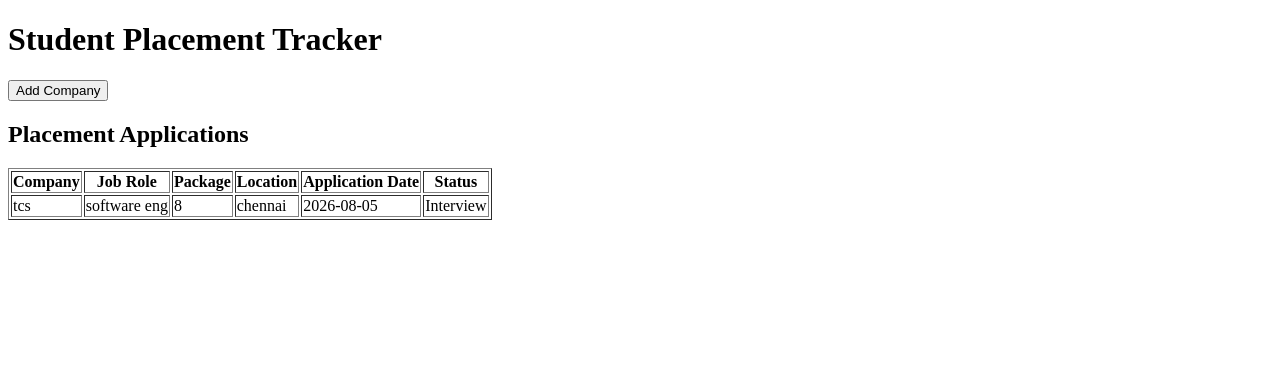
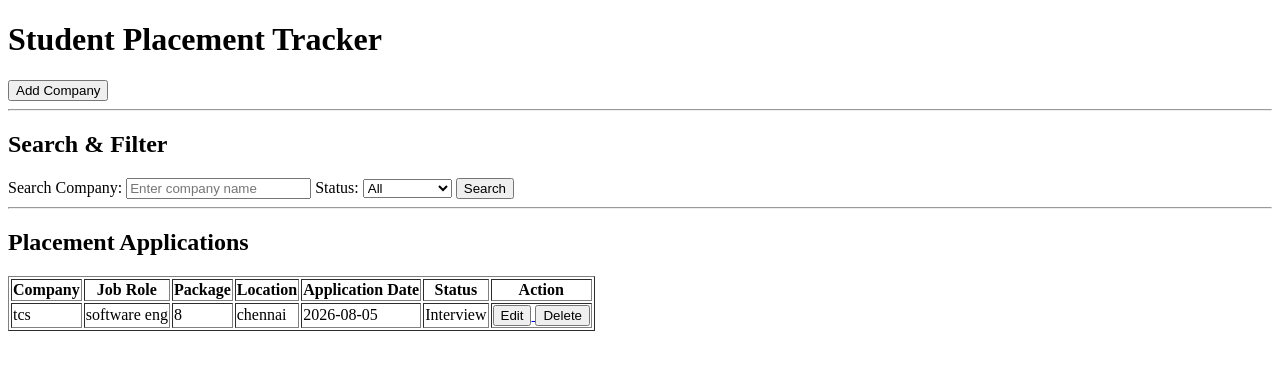
Before and after one commit to Nikkitha10/student-placement-tracker, a Flask app: page / in a window 1280 px wide. Shown: the top 370 px of the page. Run offline with Flask 3, Linux system fonts and the light colour scheme; data comes from the database, SQL or seed files in the repository.

Commit message:
add search and filter

```diff
--- a/app.py
+++ b/app.py
@@ -1,4 +1,3 @@
-
 from flask import Flask, render_template, request, redirect
 import sqlite3
 
@@ -7,12 +6,14 @@ app = Flask(__name__)
 DATABASE = "database/placement.db"
 
 
+# Connect to database
 def get_db():
     conn = sqlite3.connect(DATABASE)
     conn.row_factory = sqlite3.Row
     return conn
 
 
+# Create companies table
 def create_table():
     conn = get_db()
 
@@ -32,18 +33,46 @@ def create_table():
     conn.close()
 
 
+# Home page - Search + Filter
 @app.route("/")
 def home():
+
+    search = request.args.get("search", "")
+    status = request.args.get("status", "")
+
     conn = get_db()
-    companies = conn.execute("SELECT * FROM companies").fetchall()
+
+    query = "SELECT * FROM companies WHERE 1=1"
+    params = []
+
+    # Search by company name
+    if search:
+        query += " AND company_name LIKE ?"
+        params.append("%" + search + "%")
+
+    # Filter by status
+    if status:
+        query += " AND status = ?"
+        params.append(status)
+
+    companies = conn.execute(query, params).fetchall()
+
     conn.close()
 
-    return render_template("index.html", companies=companies)
+    return render_template(
+        "index.html",
+        companies=companies,
+        search=search,
+        status=status
+    )
 
 
+# Add company
 @app.route("/add", methods=["GET", "POST"])
 def add_company():
+
     if request.method == "POST":
+
         company_name = request.form["company_name"]
         job_role = request.form["job_role"]
         package = request.form["package"]
@@ -74,6 +103,76 @@ def add_company():
     return render_template("add_company.html")
 
 
+# Edit company
+@app.route("/edit/<int:id>", methods=["GET", "POST"])
+def edit_company(id):
+
+    conn = get_db()
+
+    if request.method == "POST":
+
+        company_name = request.form["company_name"]
+        job_role = request.form["job_role"]
+        package = request.form["package"]
+        location = request.form["location"]
+        application_date = request.form["application_date"]
+        status = request.form["status"]
+
+        conn.execute("""
+            UPDATE companies
+            SET company_name = ?,
+                job_role = ?,
+                package = ?,
+                location = ?,
+                application_date = ?,
+                status = ?
+            WHERE id = ?
+        """, (
+            company_name,
+            job_role,
+            package,
+            location,
+            application_date,
+            status,
+            id
+        ))
+
+        conn.commit()
+        conn.close()
+
+        return redirect("/")
+
+    company = conn.execute(
+        "SELECT * FROM companies WHERE id = ?",
+        (id,)
+    ).fetchone()
+
+    conn.close()
+
+    return render_template(
+        "edit_company.html",
+        company=company
+    )
+
+
+# Delete company
+@app.route("/delete/<int:id>")
+def delete_company(id):
+
+    conn = get_db()
+
+    conn.execute(
+        "DELETE FROM companies WHERE id = ?",
+        (id,)
+    )
+
+    conn.commit()
+    conn.close()
+
+    return redirect("/")
+
+
+# Start Flask application
 if __name__ == "__main__":
     create_table()
     app.run(debug=True)
--- a/templates/index.html
+++ b/templates/index.html
@@ -1,9 +1,9 @@
-
 <!DOCTYPE html>
 <html>
 <head>
     <title>Student Placement Tracker</title>
 </head>
+
 <body>
 
 <h1>Student Placement Tracker</h1>
@@ -12,9 +12,64 @@
     <button>Add Company</button>
 </a>
 
+<hr>
+
+<h2>Search & Filter</h2>
+
+<form method="GET" action="/">
+
+    <label>Search Company:</label>
+
+    <input
+        type="text"
+        name="search"
+        placeholder="Enter company name"
+        value="{{ search }}"
+    >
+
+    <label>Status:</label>
+
+    <select name="status">
+
+        <option value="">All</option>
+
+        <option value="Applied"
+            {% if status == "Applied" %}selected{% endif %}>
+            Applied
+        </option>
+
+        <option value="Test"
+            {% if status == "Test" %}selected{% endif %}>
+            Online Test
+        </option>
+
+        <option value="Interview"
+            {% if status == "Interview" %}selected{% endif %}>
+            Interview
+        </option>
+
+        <option value="Selected"
+            {% if status == "Selected" %}selected{% endif %}>
+            Selected
+        </option>
+
+        <option value="Rejected"
+            {% if status == "Rejected" %}selected{% endif %}>
+            Rejected
+        </option>
+
+    </select>
+
+    <button type="submit">Search</button>
+
+</form>
+
+<hr>
+
 <h2>Placement Applications</h2>
 
 <table border="1">
+
     <tr>
         <th>Company</th>
         <th>Job Role</th>
@@ -22,17 +77,39 @@
         <th>Location</th>
         <th>Application Date</th>
         <th>Status</th>
+        <th>Action</th>
     </tr>
 
     {% for company in companies %}
+
     <tr>
+
         <td>{{ company["company_name"] }}</td>
+
         <td>{{ company["job_role"] }}</td>
+
         <td>{{ company["package"] }}</td>
+
         <td>{{ company["location"] }}</td>
+
         <td>{{ company["application_date"] }}</td>
+
         <td>{{ company["status"] }}</td>
+
+        <td>
+
+            <a href="/edit/{{ company['id'] }}">
+                <button type="button">Edit</button>
+            </a>
+
+            <a href="/delete/{{ company['id'] }}">
+                <button type="button">Delete</button>
+            </a>
+
+        </td>
+
     </tr>
+
     {% endfor %}
 
 </table>
```
